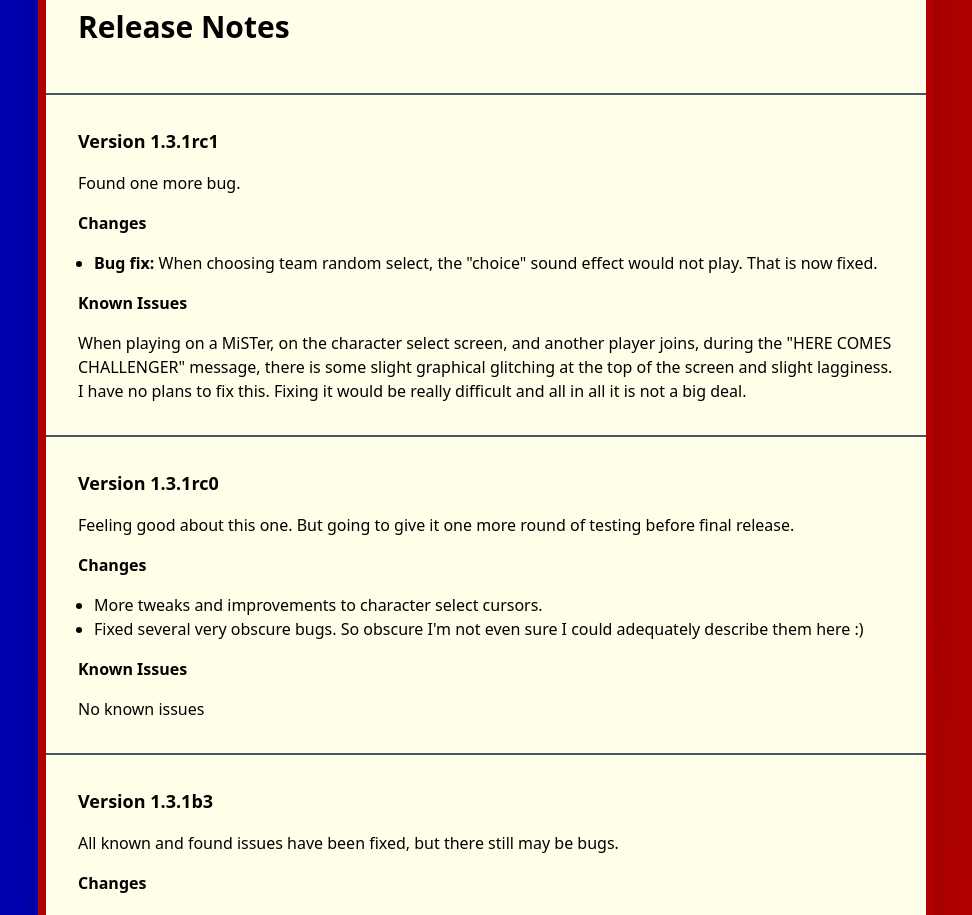
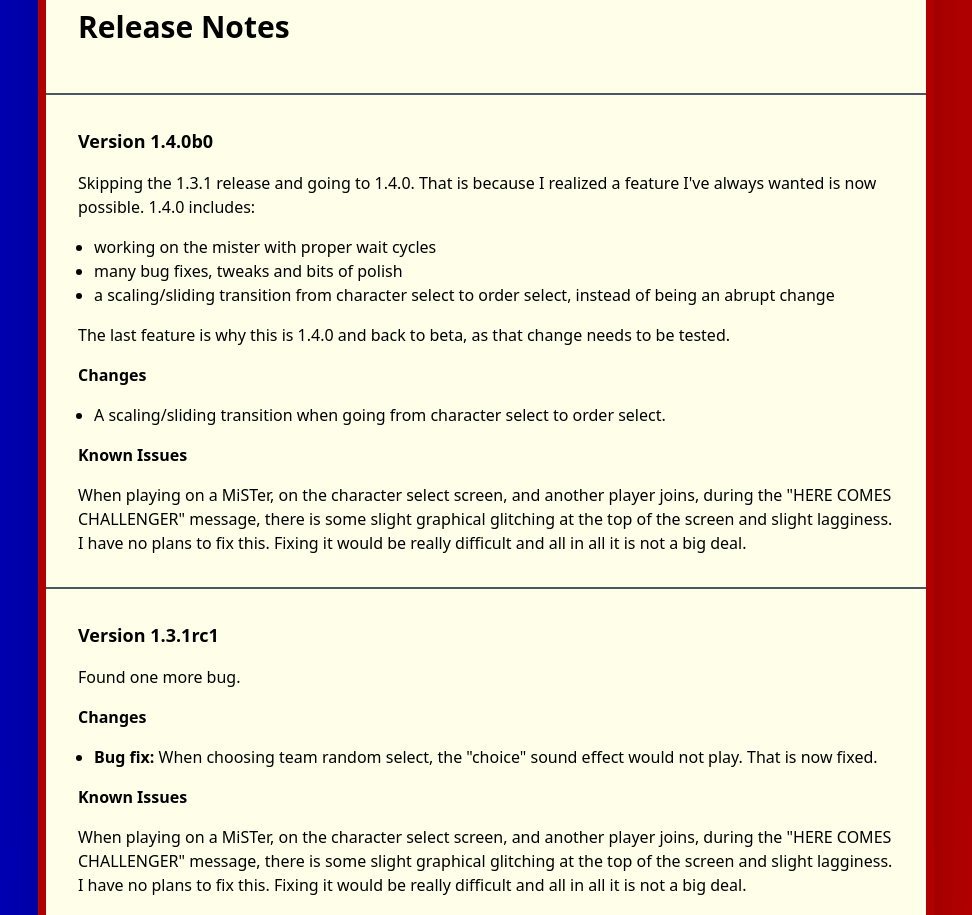
Before and after one commit to city41/neorh, a Next.js app: page / in a window 1280 px wide. Shown: the part 3280-4195 px from the top of the page, without its empty margins (154-1126 px from the left). Built offline with nearby package versions, Linux system fonts and the light colour scheme.

Commit message:
v1.4.0b0

```diff
--- a/src/components/IndexPage/IndexPage.tsx
+++ b/src/components/IndexPage/IndexPage.tsx
@@ -189,6 +189,40 @@ function IndexPage() {
           <h2 className={styles.pageHeader}>Release Notes</h2>
         </div>
         <div className="mb-16">
+          <Hr />
+          <h3 className="heading text-lg font-bold pb-4">Version 1.4.0b0</h3>
+          <p>
+            Skipping the 1.3.1 release and going to 1.4.0. That is because I
+            realized a feature I&apos;ve always wanted is now possible. 1.4.0
+            includes:
+          </p>
+          <ul className="list-disc ml-4 my-4">
+            <li>working on the mister with proper wait cycles</li>
+            <li>many bug fixes, tweaks and bits of polish</li>
+            <li>
+              a scaling/sliding transition from character select to order
+              select, instead of being an abrupt change
+            </li>
+          </ul>
+          <p>
+            The last feature is why this is 1.4.0 and back to beta, as that
+            change needs to be tested.
+          </p>
+          <h4 className="heading font-bold py-4">Changes</h4>
+          <ul className="list-disc ml-4">
+            <li>
+              A scaling/sliding transition when going from character select to
+              order select.
+            </li>
+          </ul>
+          <h4 className="heading font-bold py-4">Known Issues</h4>
+          <p>
+            When playing on a MiSTer, on the character select screen, and
+            another player joins, during the &quot;HERE COMES CHALLENGER&quot;
+            message, there is some slight graphical glitching at the top of the
+            screen and slight lagginess. I have no plans to fix this. Fixing it
+            would be really difficult and all in all it is not a big deal.
+          </p>
           <Hr />
           <h3 className="heading text-lg font-bold pb-4">Version 1.3.1rc1</h3>
           <p>Found one more bug.</p>
```
Also changed, not shown: 2 other files (tests, documents, lock files or other folders).
